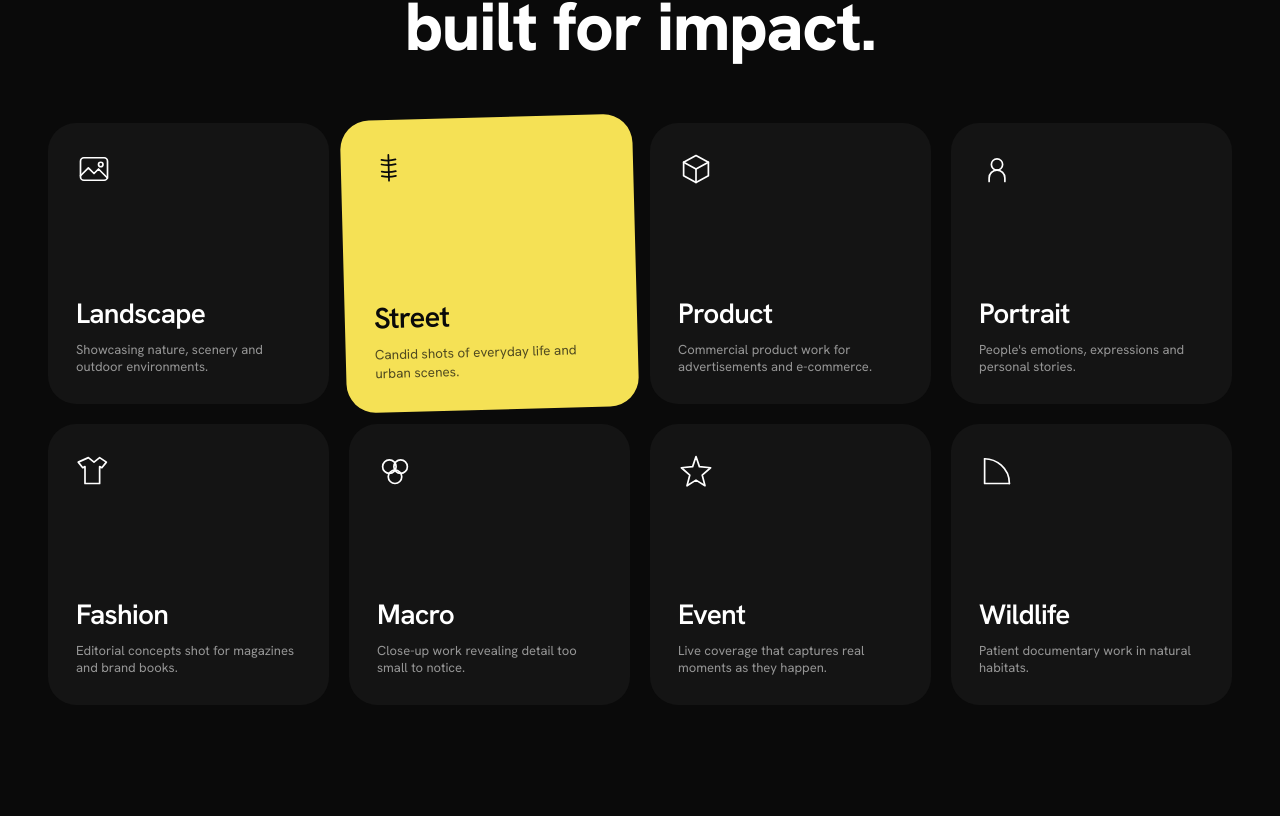
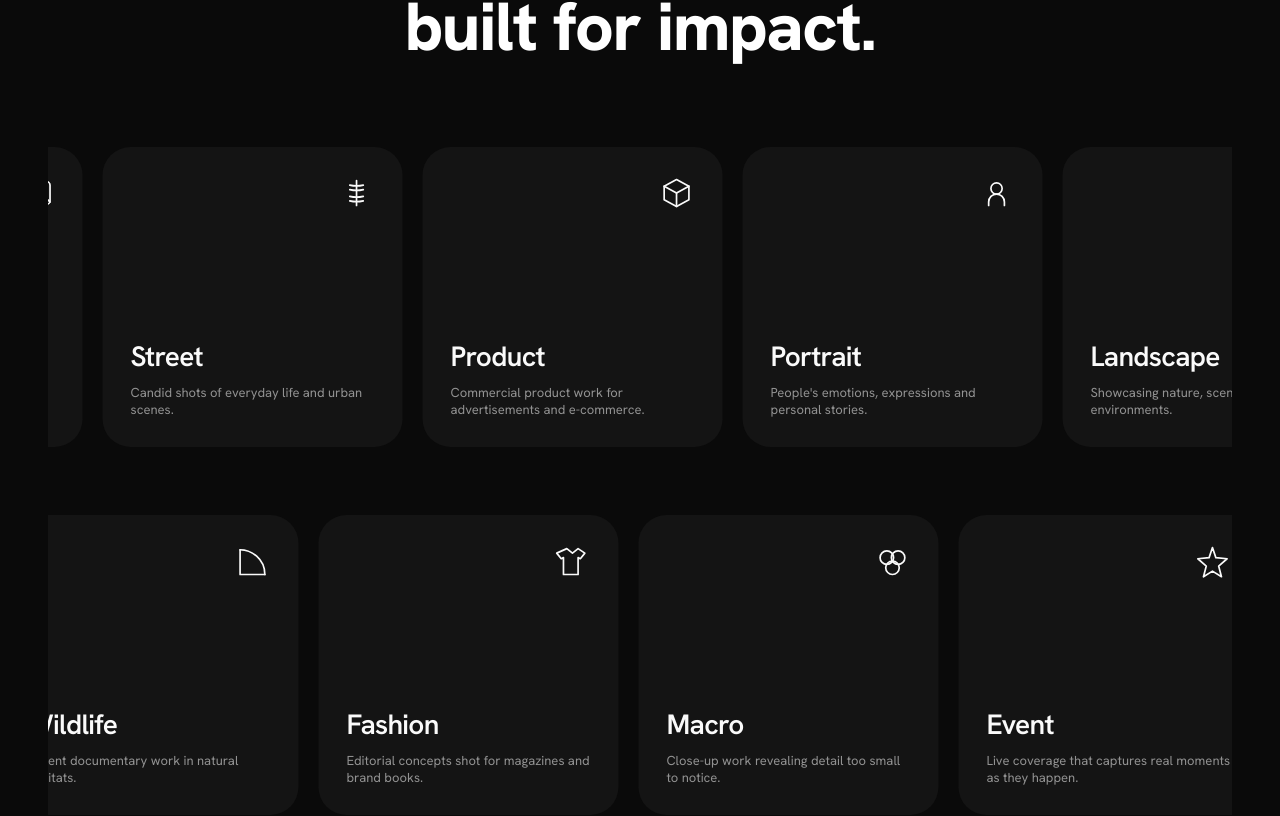
Before and after one commit to noah-blanchard/simple-lilis-pics, a Next.js app: page /en in a window 1280 px wide. Shown: the part 2104-2920 px from the top of the page. Built offline with nearby package versions, Linux system fonts and the light colour scheme.

Commit message:
feat: implement SpecialtyCarouselRow component and update Specialty section layout

```diff
--- a/src/components/SpecialtyCard.tsx
+++ b/src/components/SpecialtyCard.tsx
@@ -1,53 +1,62 @@
 "use client";
 
-import { motion } from "motion/react";
+import { motion, type Variants } from "motion/react";
 import type { Specialty } from "@/types";
 import { CatIcon } from "./Icons";
 
 interface SpecialtyCardProps {
   specialty: Specialty;
-  index: number;
-  isActive: boolean;
-  onSelect: (id: Specialty["id"]) => void;
 }
 
-export const SpecialtyCard = ({
-  specialty,
-  index,
-  isActive,
-  onSelect,
-}: SpecialtyCardProps) => (
-  <motion.button
-    type="button"
-    onClick={() => onSelect(specialty.id)}
-    initial={{ opacity: 0, y: 30 }}
-    whileInView={{ opacity: 1, y: 0 }}
-    viewport={{ once: true, margin: "-50px" }}
-    transition={{
-      duration: 0.6,
-      delay: (index % 4) * 0.06,
-      ease: [0.22, 1, 0.36, 1],
-    }}
-    animate={isActive ? { scale: 1.04, rotate: -1.5 } : { scale: 1, rotate: 0 }}
-    whileHover={{ y: -4 }}
-    className={`flex aspect-square flex-col justify-between rounded-card p-7 text-left transition-colors duration-300 ${
-      isActive ? "bg-accent text-ink" : "bg-panel text-white hover:bg-panel2"
-    }`}
+// Hover-driven, fully presentational. All hover animation runs through
+// motion/react variant propagation: the root's active "hover" label cascades
+// to the child motion elements, so every colour animates in sync (no CSS hover).
+const transition = { duration: 0.3, ease: [0.22, 1, 0.36, 1] } as const;
+
+const cardVariants: Variants = {
+  rest: { scale: 1, rotate: 0, backgroundColor: "#141414" },
+  hover: { scale: 1.04, rotate: -1.5, backgroundColor: "#f5e155" },
+};
+
+const inkVariants: Variants = {
+  rest: { color: "#fafafa" },
+  hover: { color: "#0a0a0a" },
+};
+
+const descVariants: Variants = {
+  rest: { color: "rgba(250,250,250,0.55)" },
+  hover: { color: "rgba(10,10,10,0.7)" },
+};
+
+export const SpecialtyCard = ({ specialty }: SpecialtyCardProps) => (
+  <motion.div
+    initial="rest"
+    whileHover="hover"
+    animate="rest"
+    variants={cardVariants}
+    transition={transition}
+    className="flex aspect-square w-full flex-col justify-between rounded-card p-7 text-left"
   >
     <div className="flex justify-end">
-      <CatIcon kind={specialty.id} className="h-9 w-9" />
+      <motion.span variants={inkVariants} transition={transition}>
+        <CatIcon kind={specialty.id} className="h-9 w-9" />
+      </motion.span>
     </div>
     <div>
-      <div className="mb-2 text-2xl font-semibold tracking-tight md:text-[28px]">
+      <motion.div
+        variants={inkVariants}
+        transition={transition}
+        className="mb-2 text-2xl font-semibold tracking-tight md:text-[28px]"
+      >
         {specialty.title}
-      </div>
-      <p
-        className={`text-[13px] leading-snug ${
-          isActive ? "text-ink/70" : "text-white/55"
-        }`}
+      </motion.div>
+      <motion.p
+        variants={descVariants}
+        transition={transition}
+        className="text-[13px] leading-snug"
       >
         {specialty.desc}
-      </p>
+      </motion.p>
     </div>
-  </motion.button>
+  </motion.div>
 );
--- /dev/null
+++ b/src/components/SpecialtyCarouselRow.tsx
@@ -0,0 +1,68 @@
+"use client";
+
+import {
+  motion,
+  useAnimationFrame,
+  useMotionValue,
+  useReducedMotion,
+} from "motion/react";
+import { useRef, useState } from "react";
+import type { Specialty } from "@/types";
+import { SpecialtyCard } from "./SpecialtyCard";
+
+interface SpecialtyCarouselRowProps {
+  items: Specialty[];
+  direction: "left" | "right";
+}
+
+// Copies of the item set rendered end-to-end. One copy stays narrower than the
+// total minus the viewport, so wrapping x by a single copy's width loops seamlessly.
+const REPEAT = 4;
+// Scroll speed in px/second.
+const SPEED = 40;
+
+// Infinite marquee driven entirely by motion/react: a single motion value is
+// advanced each frame and wrapped within one copy's width. Hovering pauses the
+// row in place (no tween restart). Direction sets the sign of the velocity.
+export const SpecialtyCarouselRow = ({
+  items,
+  direction,
+}: SpecialtyCarouselRowProps) => {
+  const x = useMotionValue(0);
+  const [paused, setPaused] = useState(false);
+  const trackRef = useRef<HTMLDivElement>(null);
+  const reduce = useReducedMotion();
+
+  const copies = Array.from({ length: REPEAT }, (_, copy) =>
+    items.map((item) => ({ item, copy })),
+  ).flat();
+
+  useAnimationFrame((_, delta) => {
+    if (paused || reduce) return;
+    const total = trackRef.current?.scrollWidth ?? 0;
+    const one = total / REPEAT;
+    if (!one) return;
+    let next = x.get() + (direction === "left" ? -1 : 1) * SPEED * (delta / 1000);
+    if (next <= -one) next += one;
+    if (next > 0) next -= one;
+    x.set(next);
+  });
+
+  return (
+    <div className="overflow-hidden py-6">
+      <motion.div
+        ref={trackRef}
+        style={{ x }}
+        onMouseEnter={() => setPaused(true)}
+        onMouseLeave={() => setPaused(false)}
+        className="flex w-max gap-5"
+      >
+        {copies.map(({ item, copy }) => (
+          <div key={`${item.id}-${copy}`} className="w-[300px] shrink-0">
+            <SpecialtyCard specialty={item} />
+          </div>
+        ))}
+      </motion.div>
+    </div>
+  );
+};
--- a/src/data/specialties.ts
+++ b/src/data/specialties.ts
@@ -12,6 +12,3 @@ export const specialties: SpecialtyMeta[] = [
   { id: "event" },
   { id: "wildlife" },
 ];
-
-// The specialty active by default in the reference.
-export const defaultSpecialtyId = "street" as const;
--- a/src/sections/Specialty.tsx
+++ b/src/sections/Specialty.tsx
@@ -1,15 +1,14 @@
 "use client";
 
 import { useTranslations } from "next-intl";
-import { useState } from "react";
 import { SectionHeader } from "@/components/SectionHeader";
 import { SpecialtyCard } from "@/components/SpecialtyCard";
-import { defaultSpecialtyId, specialties } from "@/data/specialties";
-import type { IconKind, Specialty as SpecialtyType } from "@/types";
+import { SpecialtyCarouselRow } from "@/components/SpecialtyCarouselRow";
+import { specialties } from "@/data/specialties";
+import type { Specialty as SpecialtyType } from "@/types";
 
 export const Specialty = () => {
   const t = useTranslations("specialty");
-  const [active, setActive] = useState<IconKind>(defaultSpecialtyId);
 
   const items: SpecialtyType[] = specialties.map((s) => ({
     ...s,
@@ -23,16 +22,18 @@ export const Specialty = () => {
         tag={t("tag")}
         lines={[t("titleLine1"), t("titleLine2")]}
       />
-      <div className="mt-16 grid grid-cols-2 gap-5 md:grid-cols-4">
-        {items.map((item, i) => (
-          <SpecialtyCard
-            key={item.id}
-            specialty={item}
-            index={i}
-            isActive={item.id === active}
-            onSelect={setActive}
-          />
+
+      {/* Mobile: static 2-col grid (layout unchanged). */}
+      <div className="mt-16 grid grid-cols-2 gap-5 md:hidden">
+        {items.map((item) => (
+          <SpecialtyCard key={item.id} specialty={item} />
         ))}
+      </div>
+
+      {/* Desktop: two infinite carousel rows, scrolling in opposite directions. */}
+      <div className="mt-16 hidden flex-col gap-5 md:flex">
+        <SpecialtyCarouselRow items={items.slice(0, 4)} direction="left" />
+        <SpecialtyCarouselRow items={items.slice(4)} direction="right" />
       </div>
     </section>
   );
```
